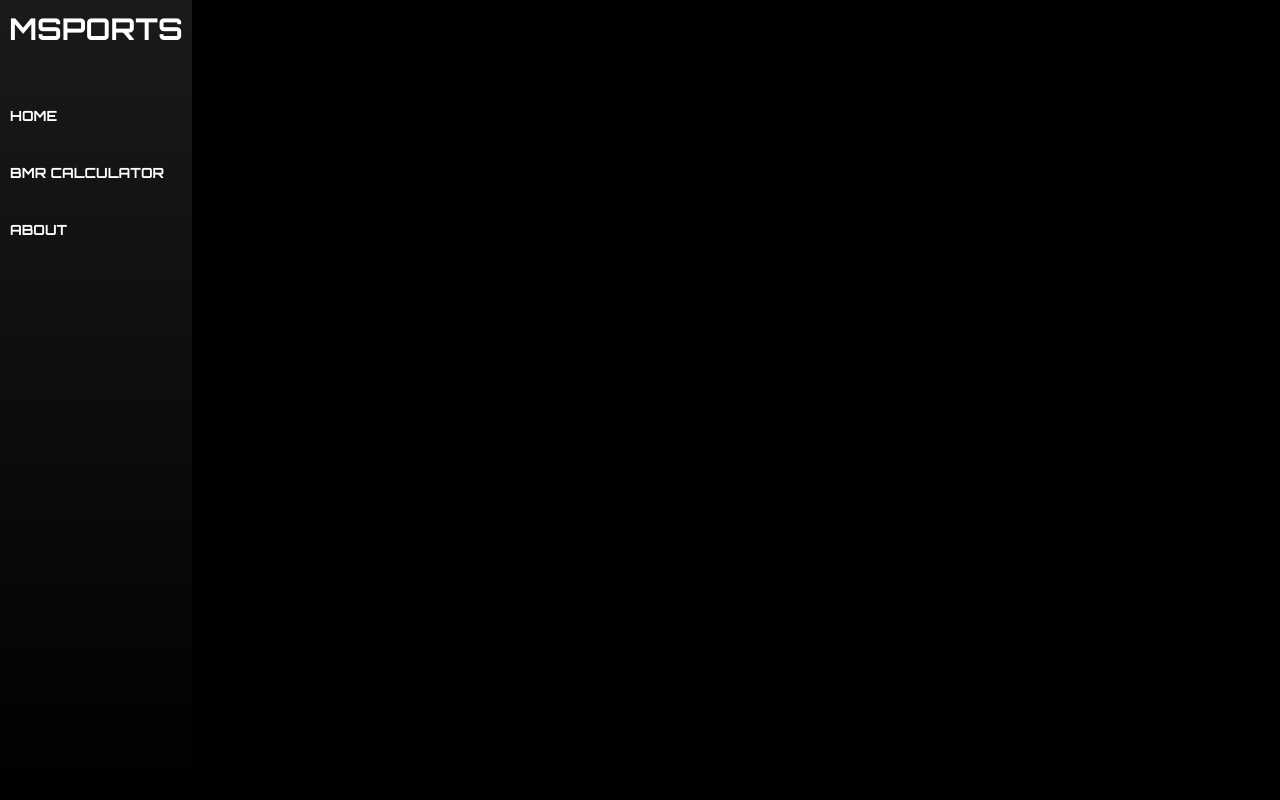
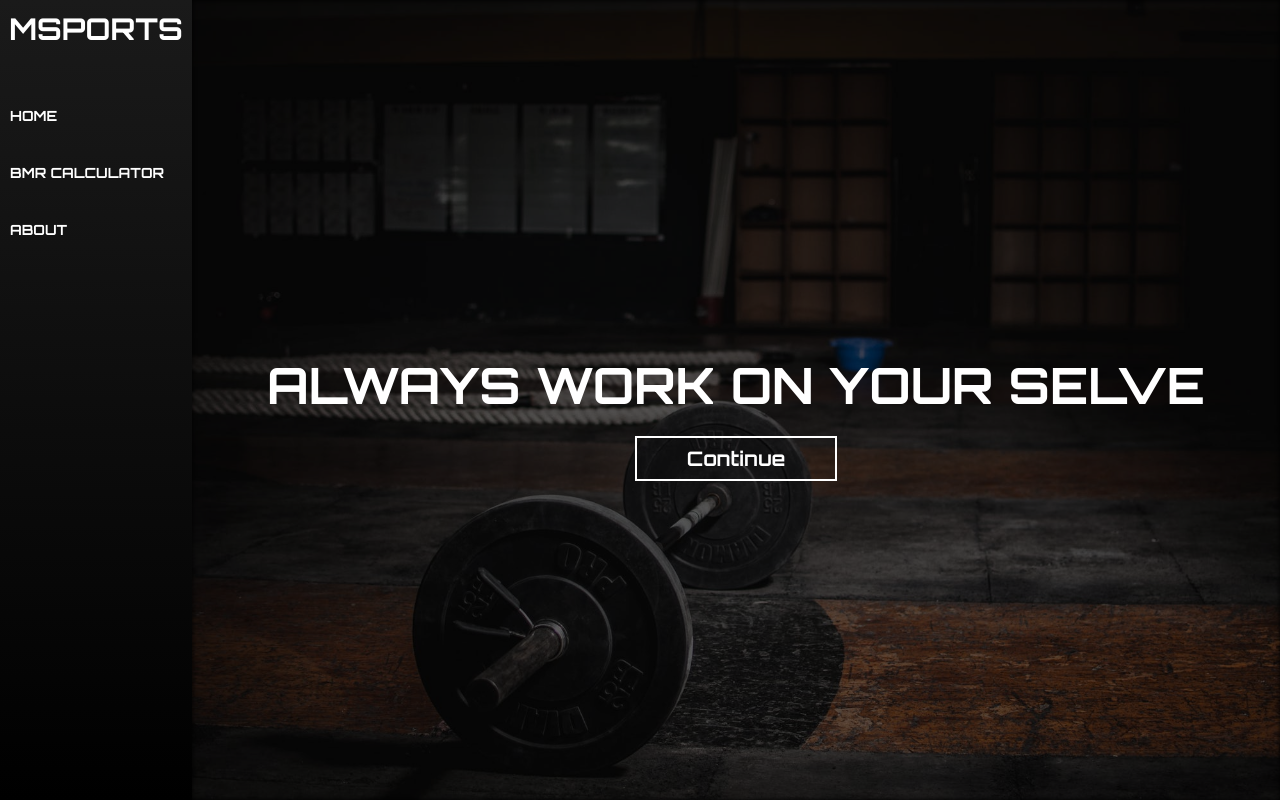
Before and after one commit to JakubMeri/MSPORTS, a React (Create React App) app: page / in a window 1280 px wide. Built offline with nearby package versions, Linux system fonts and the light colour scheme.

Commit message:
Update package.json

```diff
--- a/src/App.js
+++ b/src/App.js
@@ -15,6 +15,7 @@ function App() {
     <div className="App">
     <Navigation />
     <Switch>
+      <Route path="/" exact component={Home} />
       <Route path="/Home" exact component={Home} />
       <Route path="/BMR" component={BMR} />
     </Switch>
```
